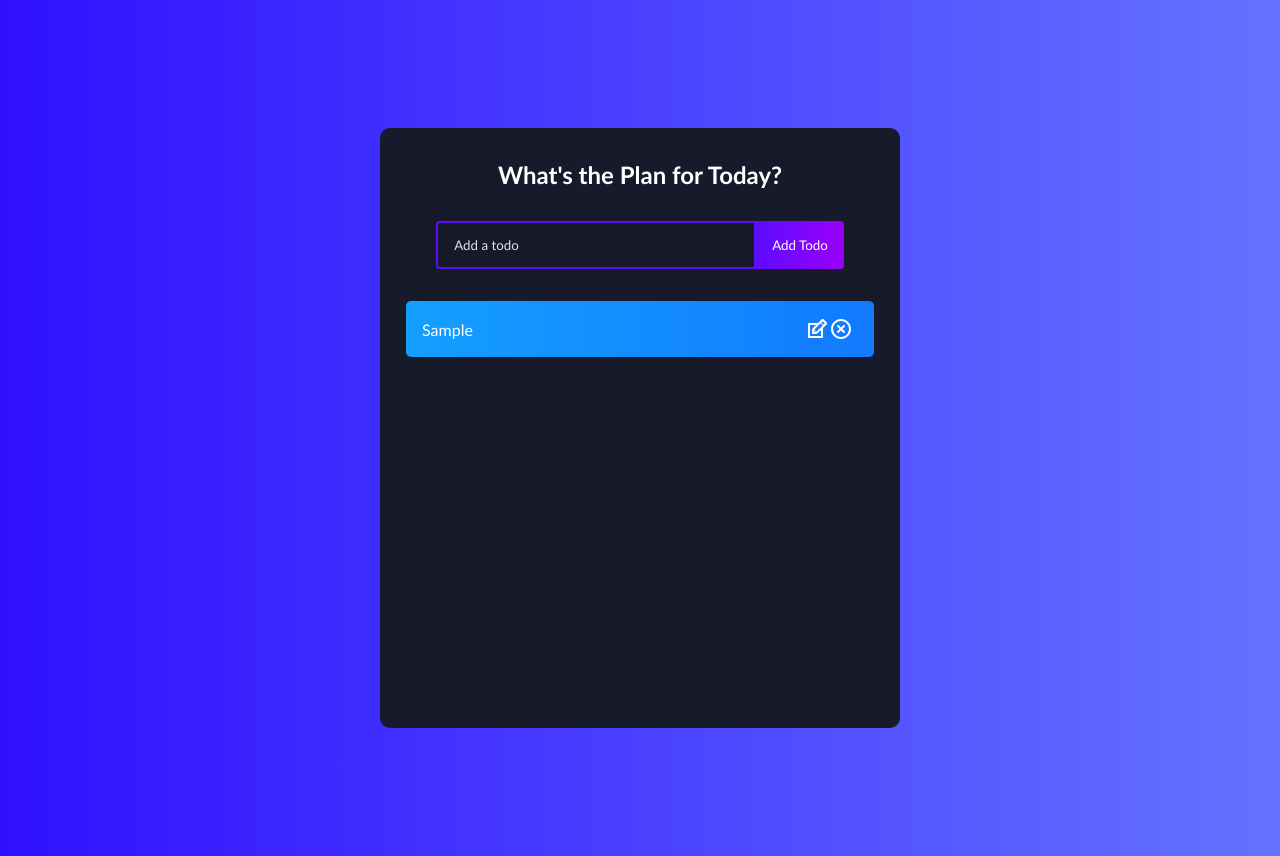
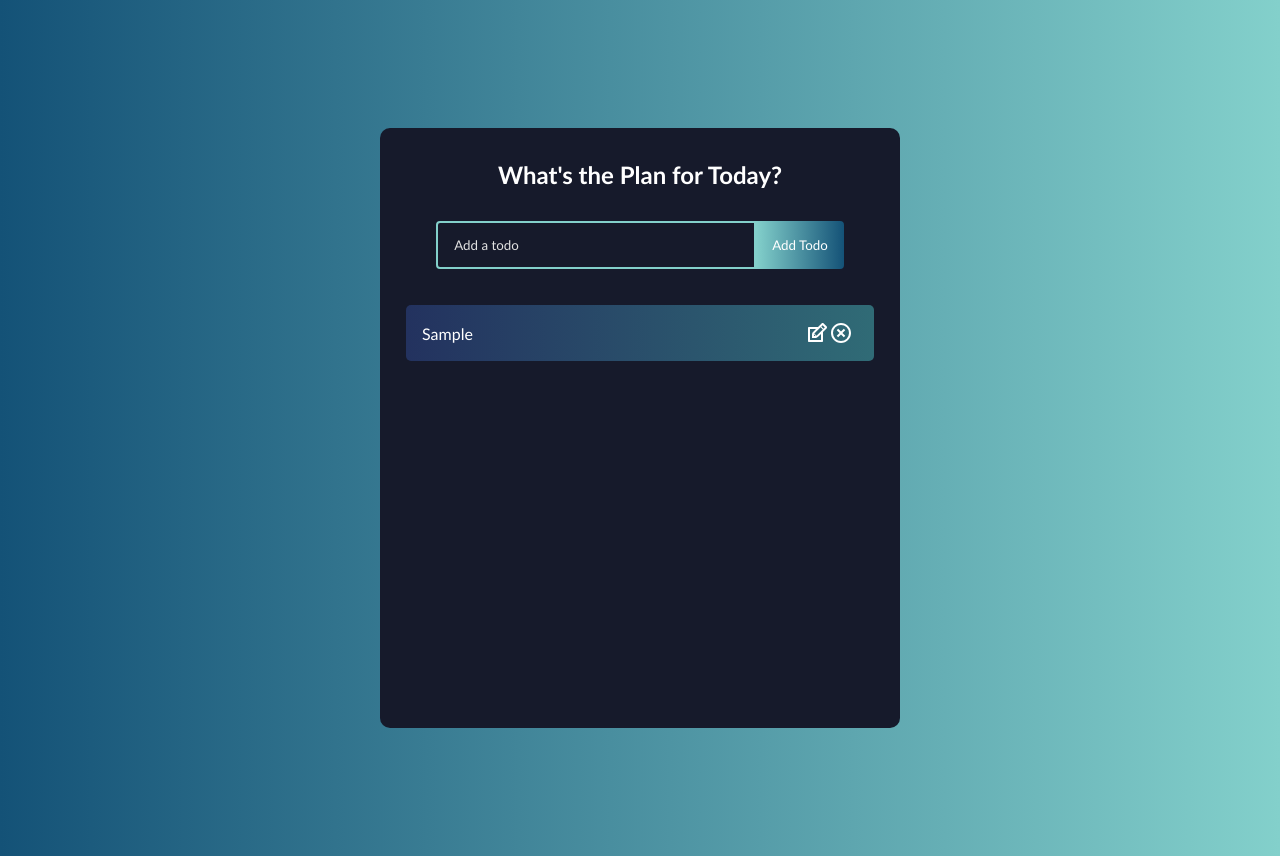
Before and after one commit to d00d1e/react-todo-app, a React (Create React App) app: page / in a window 1280 px wide. Both pictures are taken after typing "Sample" into the empty fields and a click on the button "Add Todo". Built offline with nearby package versions, Linux system fonts and the light colour scheme.

Commit message:
update task colors

```diff
--- a/src/App.css
+++ b/src/App.css
@@ -1,23 +1,25 @@
+/*********
+  GLOBAL
+**********/
 * {
-  box-sizing: border-box;
   margin: 0;
   padding: 0;
+  box-sizing: border-box;
   font-family: "Trebuchet MS", "Lucida Sans Unicode", "Lucida Grande",
     "Lucida Sans", Arial, sans-serif;
 }
 
 body {
-  background: linear-gradient(
-    90deg,
-    rgba(48, 16, 255, 1) 0%,
-    rgba(100, 115, 255, 1) 100%
-  );
+  height: 100%;
+  width: 100%;
+  background: linear-gradient(90deg, #145277 0%, #83d0cb 100%) fixed;
+  overscroll-behavior: none;
 }
 
 .App {
   display: flex;
   flex-direction: column;
-  justify-content: start;
+  justify-content: flex-start;
   width: 520px;
   min-height: 600px;
   background: #161a2b;
@@ -35,9 +37,12 @@ h1 {
 
 .complete {
   text-decoration: line-through;
-  opacity: 0.4;
+  opacity: 0.5;
 }
 
+/*********
+  TODO FORM
+**********/
 .todo-form {
   margin-bottom: 32px;
 }
@@ -45,7 +50,7 @@ h1 {
 .todo-input {
   padding: 14px 32px 14px 16px;
   border-radius: 4px 0 0 4px;
-  border: 2px solid #5d0cff;
+  border: 2px solid #83d0cb;
   outline: none;
   width: 320px;
   background: transparent;
@@ -62,11 +67,7 @@ h1 {
   border-radius: 0 4px 4px 0;
   cursor: pointer;
   outline: none;
-  background: linear-gradient(
-    90deg,
-    rgba(93, 12, 255, 1) 0%,
-    rgba(155, 0, 250, 1) 100%
-  );
+  background: linear-gradient(90deg, #83d0cb 0%, #145277 100%);
   color: #fff;
   text-transform: capitalize;
 }
@@ -84,9 +85,12 @@ h1 {
   padding: 16px 22px;
 }
 
+/*********
+  TODO LIST
+**********/
 .todo-container {
   display: flex;
-  flex-direction: row;
+  flex-direction: column;
   position: relative;
 }
 
@@ -96,46 +100,36 @@ h1 {
   align-items: center;
   margin: 4px auto;
   color: #fff;
-  background: linear-gradient(
-    90deg,
-    rgba(255, 118, 20, 1) 0%,
-    rgba(255, 84, 17, 1) 100%
-  );
-
+  background: linear-gradient(90deg, #d4781a 0%, #f8997d 100%);
   padding: 16px;
   border-radius: 5px;
   width: 90%;
 }
 
+/*********
+  TODO ITEMS
+**********/
 .todo-row:nth-child(4n + 1) {
-  background: linear-gradient(
-    90deg,
-    rgba(93, 12, 255, 1) 0%,
-    rgba(155, 0, 250, 1) 100%
-  );
+  background: linear-gradient(90deg, #ab2aed 0%, #b5abd1 100%);
 }
 
 .todo-row:nth-child(4n + 2) {
-  background: linear-gradient(
-    90deg,
-    rgba(255, 12, 241, 1) 0%,
-    rgba(250, 0, 135, 1) 100%
-  );
+  background: linear-gradient(90deg, #ec458d 0%, #f7aaaa 100%);
 }
 
 .todo-row:nth-child(4n + 3) {
-  background: linear-gradient(
-    90deg,
-    rgba(20, 159, 255, 1) 0%,
-    rgba(17, 122, 255, 1) 100%
-  );
+  background: linear-gradient(90deg, #23325f 0%, #306b76 100%);
 }
 
+/*********
+  ICONS
+**********/
 .icons {
   display: flex;
   align-items: center;
   font-size: 24px;
   cursor: pointer;
+  transition: transform 1s ease;
 }
 
 .delete-icon {
@@ -143,6 +137,11 @@ h1 {
   color: #fff;
 }
 
+.delete-icon:active,
+.edit-icon:active {
+  transform: translateY(2px);
+}
+
 .edit-icon {
   color: #fff;
 }
--- a/src/components/TodoList.js
+++ b/src/components/TodoList.js
@@ -54,7 +54,7 @@ export default function TodoList() {
   };
 
   return (
-    <div>
+    <div className="todo-container">
       <h1>What's the Plan for Today?</h1>
       <TodoForm onSubmit={addTodo} />
       <Todo
```
